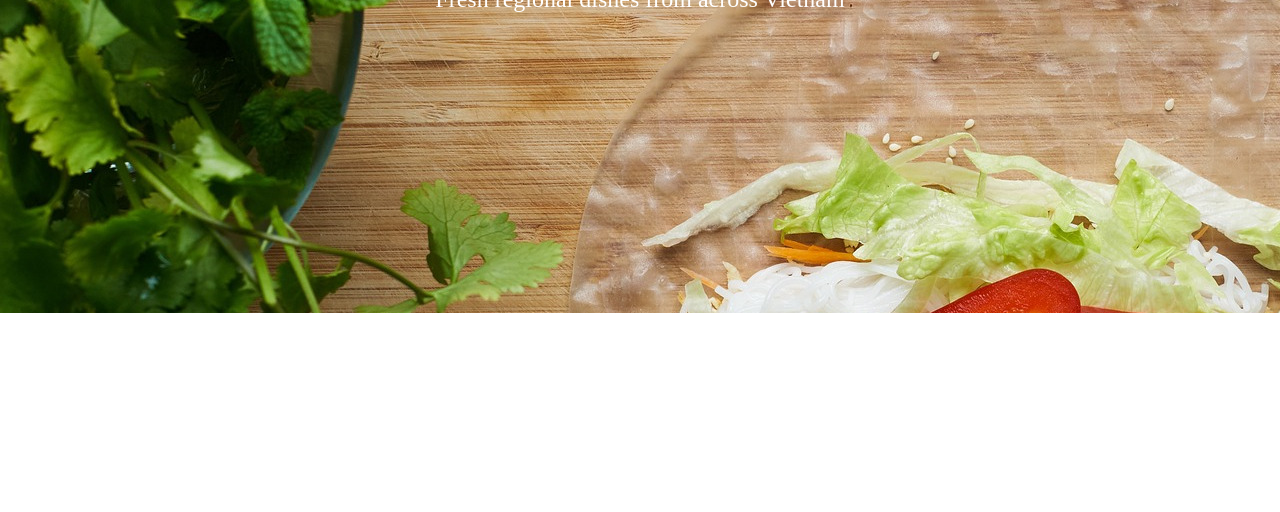
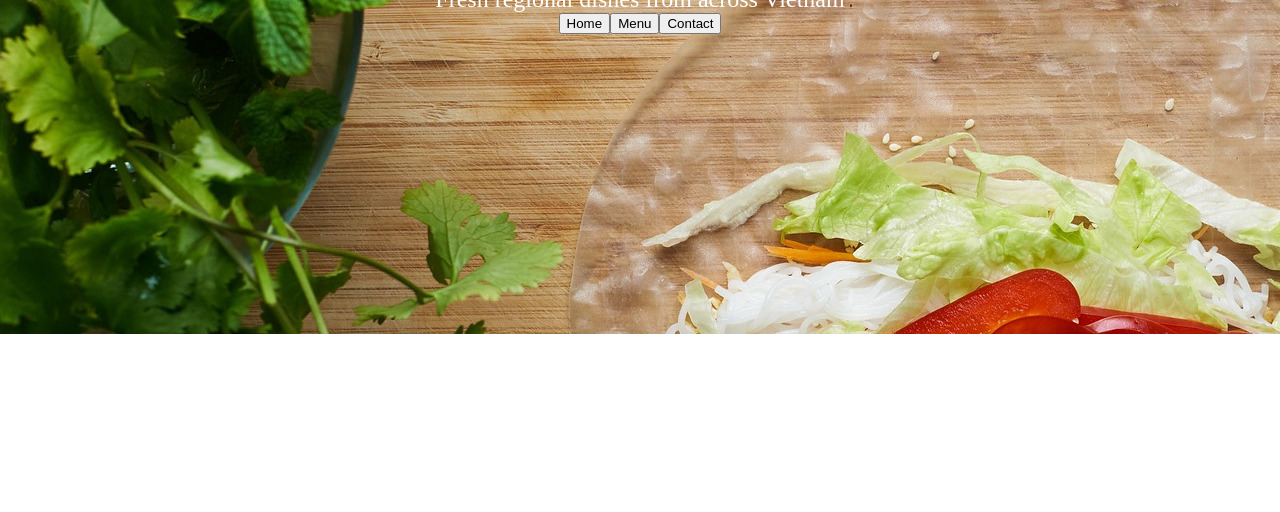
Before and after one commit to nathansquan/TOP-restaurant-page, a website built with webpack: page dist/index.html in a window 1280 px wide. Shown: the part 288-800 px from the top of the page. Built offline with nearby package versions, Linux system fonts and the light colour scheme.

Commit message:
Add Home, Menu, Contact buttons

```diff
--- /dev/null
+++ b/src/createBanner.js
@@ -0,0 +1,44 @@
+function createTabBar() {
+    const tabBar = document.createElement("div");
+    tabBar.classList.add("tabBar");
+
+    const homeBtn = document.createElement("button");
+    homeBtn.classList.add("homeBtn");
+    homeBtn.textContent = "Home";
+
+    const menuBtn = document.createElement("button");
+    menuBtn.classList.add("menuBtn");
+    menuBtn.textContent = "Menu";
+
+    const contactBtn = document.createElement("button");
+    contactBtn.classList.add("contactBtn");
+    contactBtn.textContent = "Contact";
+
+    tabBar.appendChild(homeBtn);
+    tabBar.appendChild(menuBtn);
+    tabBar.appendChild(contactBtn);
+
+    return tabBar;
+}
+
+function createBanner() {
+    const banner = document.createElement("div");
+    banner.classList.add("banner");
+
+    const restaurantName = document.createElement("div");
+    restaurantName.classList.add("restaurantName");
+    restaurantName.textContent = "Taste of Vietnam";
+
+    const tagLine = document.createElement("div");
+    tagLine.classList.add("tagLine");
+    tagLine.textContent = "Fresh regional dishes from across Vietnam";
+
+    banner.appendChild(restaurantName);
+    banner.appendChild(tagLine);
+    banner.appendChild(createTabBar());
+
+    return banner;
+}
+
+
+export { createBanner, createTabBar };
--- a/src/css/style.css
+++ b/src/css/style.css
@@ -2,7 +2,7 @@ body {
     margin: 0;
 }
 
-.home {
+.banner {
     text-align: center;
     color: #ffffff;
     background: no-repeat url('../banner-crop.jpg');
@@ -10,9 +10,10 @@ body {
     padding-bottom: 300px;
 }
 
-.home > .restaurantName {
+.banner > .restaurantName {
     font-size: 4em;
 }
-.home > .tagLine {
+
+.banner > .tagLine {
     font-size: 1.5em;
 }
--- a/src/home.js
+++ b/src/home.js
@@ -1,24 +1,10 @@
-function createHome() {
-    const home = document.createElement("div");
-    home.classList.add("home");
-
-    const restaurantName = document.createElement("div");
-    restaurantName.classList.add("restaurantName");
-    restaurantName.textContent = "Taste of Vietnam";
-
-    const tagLine = document.createElement("div");
-    tagLine.classList.add("tagLine");
-    tagLine.textContent = "Fresh regional dishes from across Vietnam"
-
-    home.appendChild(restaurantName);
-    home.appendChild(tagLine);
-    return home;
-}
+import { createBanner, createTabBar } from "./createBanner";
 
 function loadHome() {
     console.log('hi from home.js');
     const content = document.getElementById("content");
-    content.appendChild(createHome());
+
+    content.appendChild(createBanner());
 }
 
 export default loadHome;
```
Also changed, not shown: src/contact.js (added).
